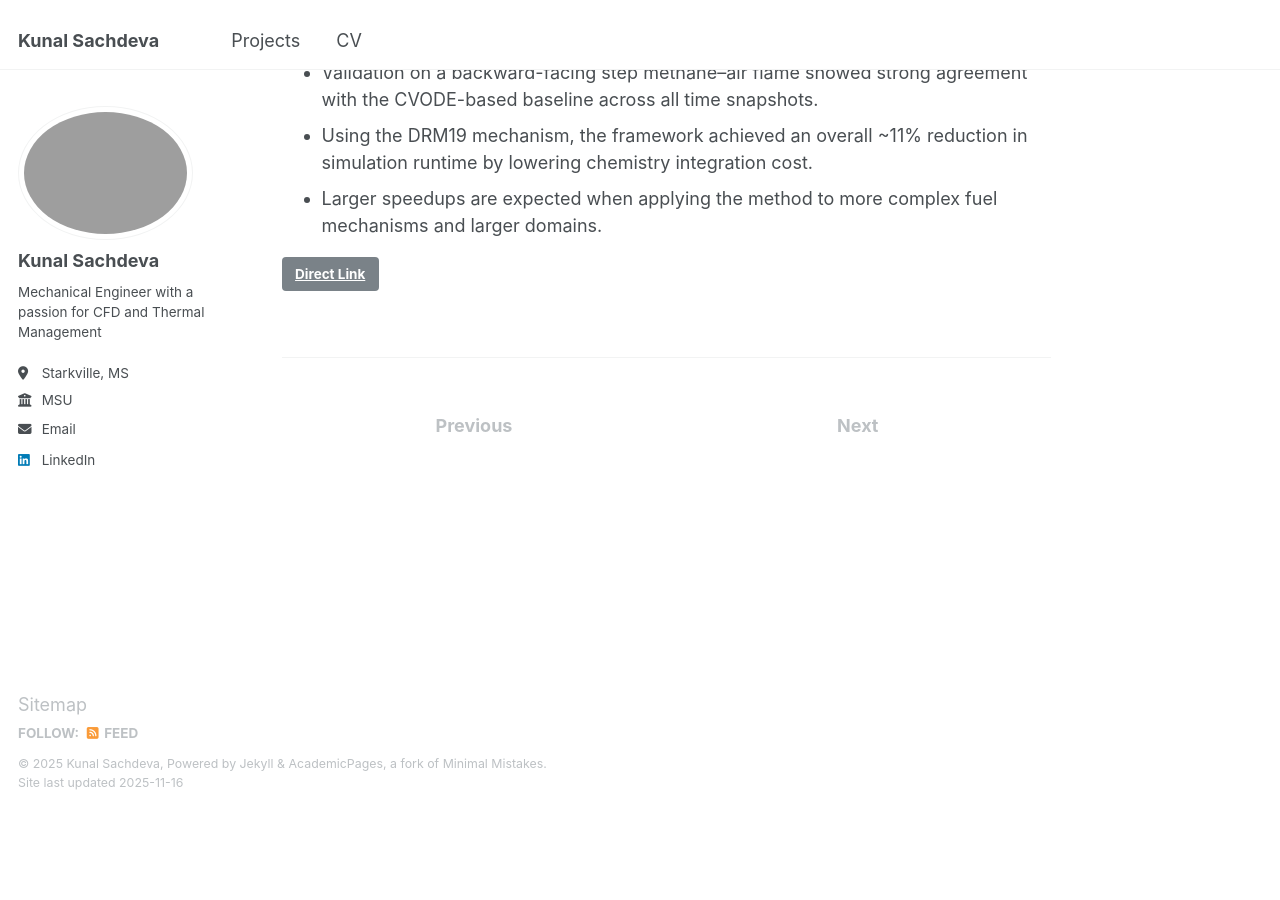
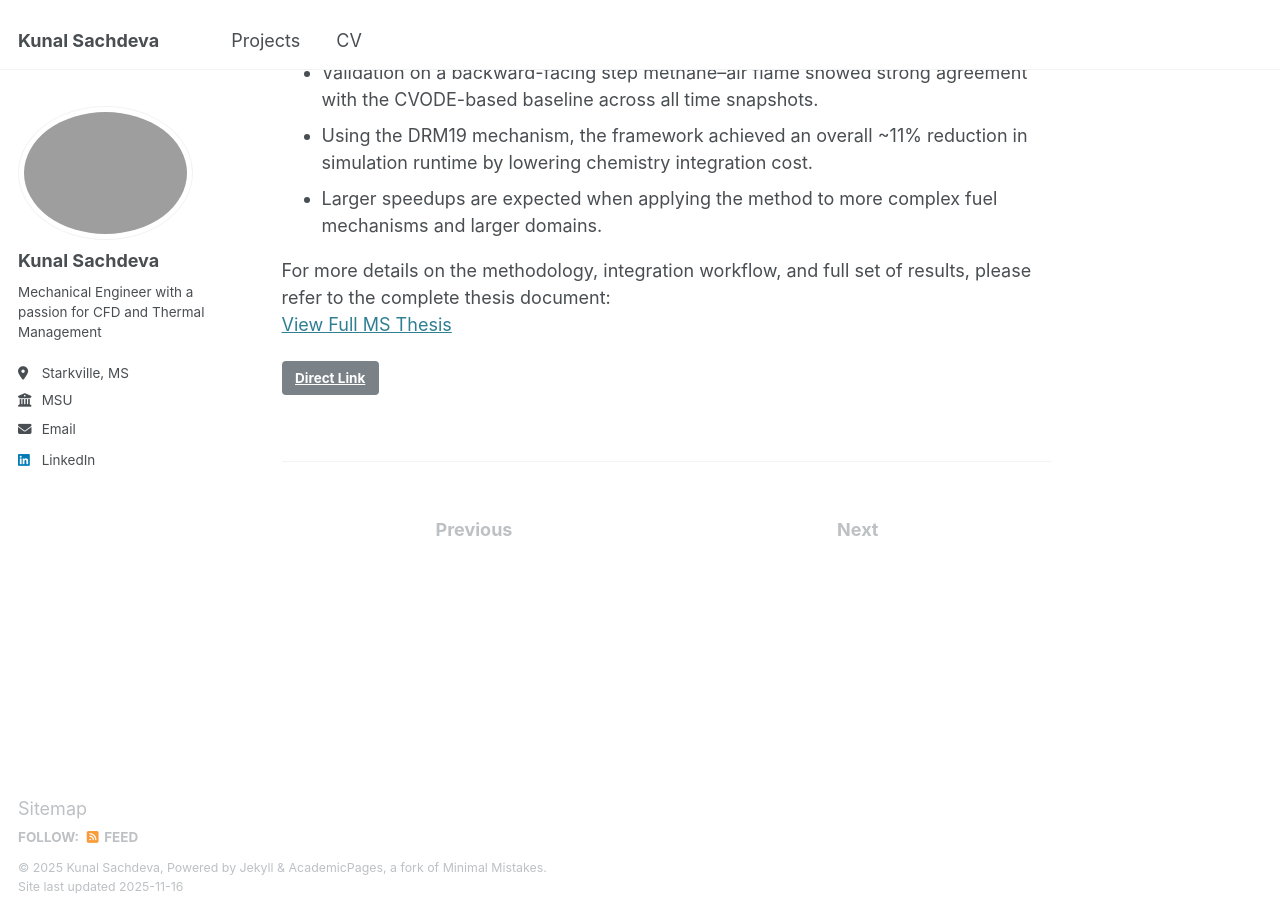
Before and after one commit to sachdevakunal/sachdevakunal.github.io, a Jekyll site: the page built from _projects/ms_thesis.md, in a window 1280 px wide and 900 px high, scrolled down 9735 px. Built offline with Jekyll 4.4.1, drawn with Linux system fonts in a browser that asks for light colours; before the commit the page ends 10545 px from its top, so only the background shows below that.

Commit message:
Add link to full MS thesis document
Added a link to the complete thesis document for reference.

```diff
--- a/_projects/ms_thesis.md
+++ b/_projects/ms_thesis.md
@@ -147,3 +147,6 @@ link: /projects/ms-thesis/
 - Validation on a backward-facing step methane–air flame showed strong agreement with the CVODE-based baseline across all time snapshots.
 - Using the DRM19 mechanism, the framework achieved an overall ~11% reduction in simulation runtime by lowering chemistry integration cost.
 - Larger speedups are expected when applying the method to more complex fuel mechanisms and larger domains.
+
+For more details on the methodology, integration workflow, and full set of results, please refer to the complete thesis document:
+[View Full MS Thesis](https://www.proquest.com/docview/3264176680?pq-origsite=gscholar&fromopenview=true&sourcetype=Dissertations%20&%20Theses)
```
